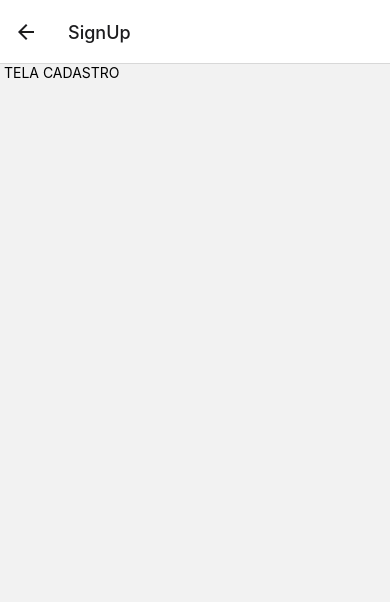
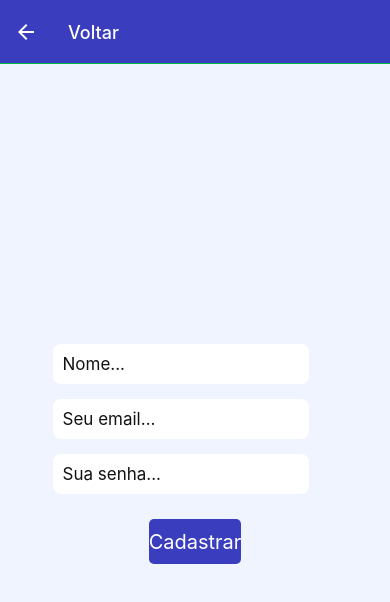
Before and after one commit to LuizFernandoJr9999/FinancasApp, a React Native app: screen /SignUp in a window 390 px wide. Shown: the top 602 px of the page. Built offline with nearby package versions, Linux system fonts and the light colour scheme.

Commit message:
Aula 91 - Criando página SignUp - FinancasApp - Término da Aula.

```diff
--- a/src/pages/SignUp/index.js
+++ b/src/pages/SignUp/index.js
@@ -1,10 +1,35 @@
 import React from 'react';
-import {Text, View} from 'react-native';
+import {Platform} from 'react-native';
+
+import {
+  Background,
+  Container,
+  AreaInput,
+  Input,
+  SubmitButton,
+  SubmitText,
+} from '../SignIn/styles';
 
 export default function SignUp() {
   return (
-    <View>
-      <Text> TELA CADASTRO</Text>
-    </View>
+    <Background>
+      <Container behavior={Platform.OS === 'ios' ? 'padding' : ''} enabled>
+        <AreaInput>
+          <Input placeholder="Nome..." />
+        </AreaInput>
+
+        <AreaInput>
+          <Input placeholder="Seu email..." />
+        </AreaInput>
+
+        <AreaInput>
+          <Input placeholder="Sua senha..." />
+        </AreaInput>
+
+        <SubmitButton activeOpacity={0.8}>
+          <SubmitText>Cadastrar</SubmitText>
+        </SubmitButton>
+      </Container>
+    </Background>
   );
 }
--- a/src/routes/auth.routes.js
+++ b/src/routes/auth.routes.js
@@ -16,7 +16,20 @@
           headerShown: false,
         }}
       />
-      <AuthStack.Screen name="SignUp" component={SignUp} />
+      <AuthStack.Screen
+        name="SignUp"
+        component={SignUp}
+        options={{
+          headerStyle: {
+            backgroundColor: '#3b3dbf',
+            borderBottomWidth: 1,
+            borderBottomColor: '#00b94a',
+          },
+          headerTintColor: '#FFF',
+          headerTitle: 'Voltar',
+          headerBackTitleVisible: false,
+        }}
+      />
     </AuthStack.Navigator>
   );
 }
```
